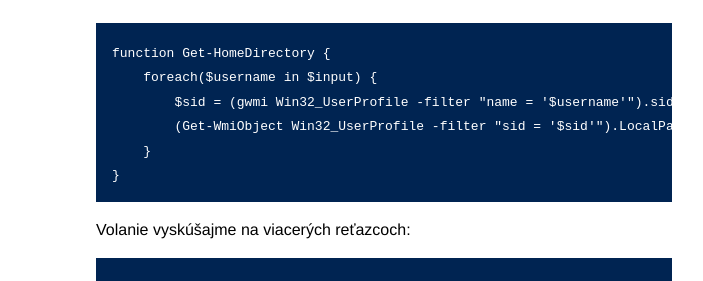
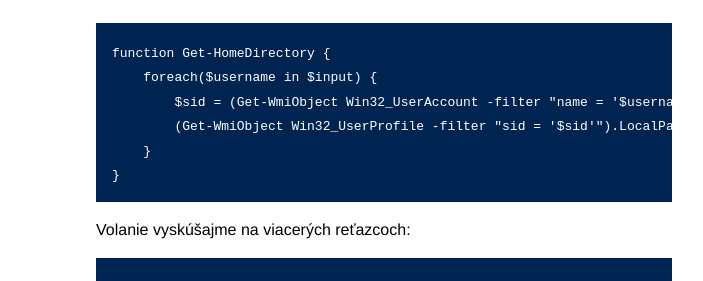
Before and after one commit to novotnyr/powershell-cvicebnica, a Jekyll site: the page built from viacriadkove-skriptovanie.markdown, in a window 1280 px wide and 900 px high, scrolled down 5829 px. Shown: the part 214-495 px from the top of the window, without its empty margins (288-991 px from the left). Built offline with Jekyll 4.4.1, drawn with Linux system fonts in a browser that asks for light colours.

Commit message:
Opraveny preklep

```diff
--- a/viacriadkove-skriptovanie.markdown
+++ b/viacriadkove-skriptovanie.markdown
@@ -233,7 +233,7 @@ Vytvorte funkciu `Get-HomeDirectory`, ktorá vypíše domovský adresár použí
 
 	function Get-HomeDirectory {
 	    foreach($username in $input) {
-	        $sid = (gwmi Win32_UserProfile -filter "name = '$username'").sid
+	        $sid = (Get-WmiObject Win32_UserAccount -filter "name = '$username'").sid
 	        (Get-WmiObject Win32_UserProfile -filter "sid = '$sid'").LocalPath
 	    }
 	}
```
